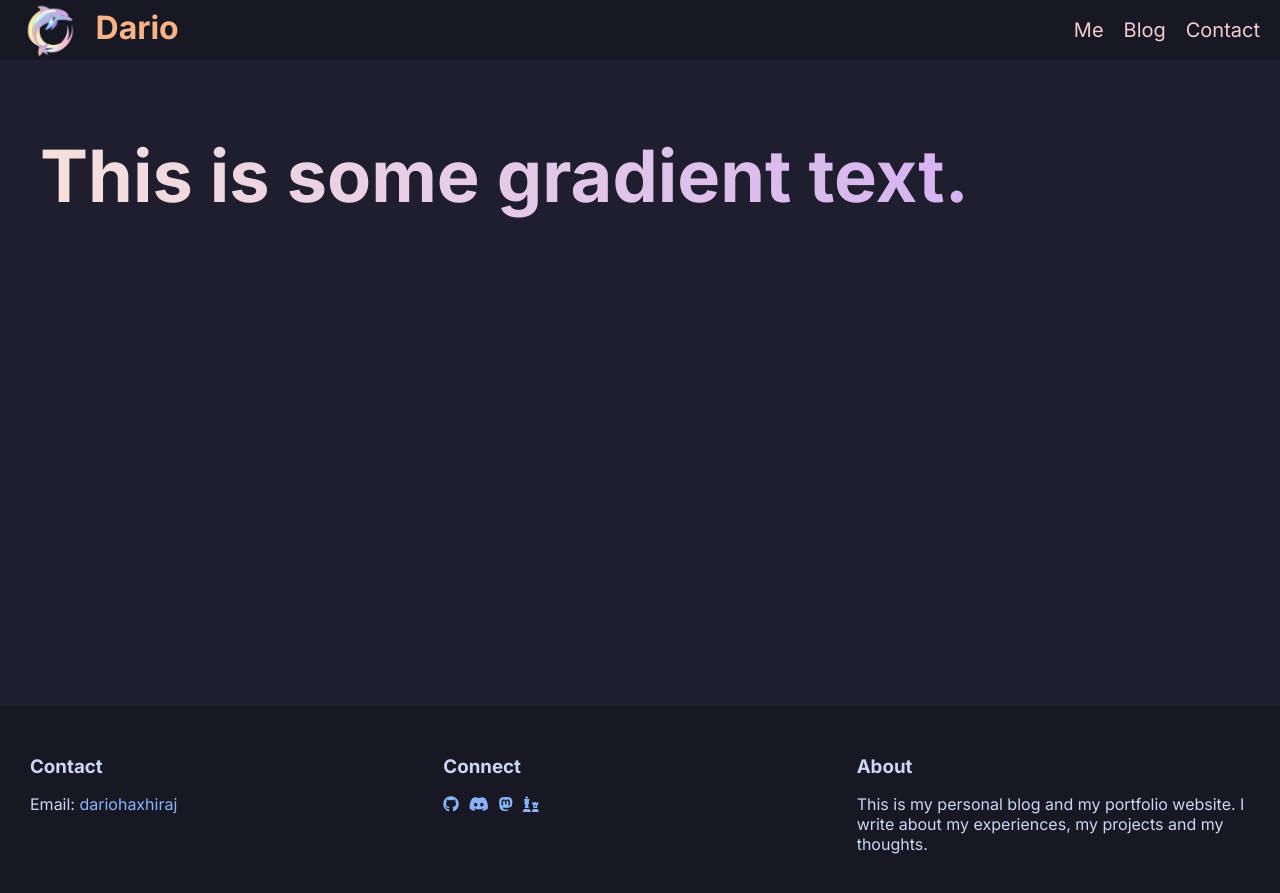
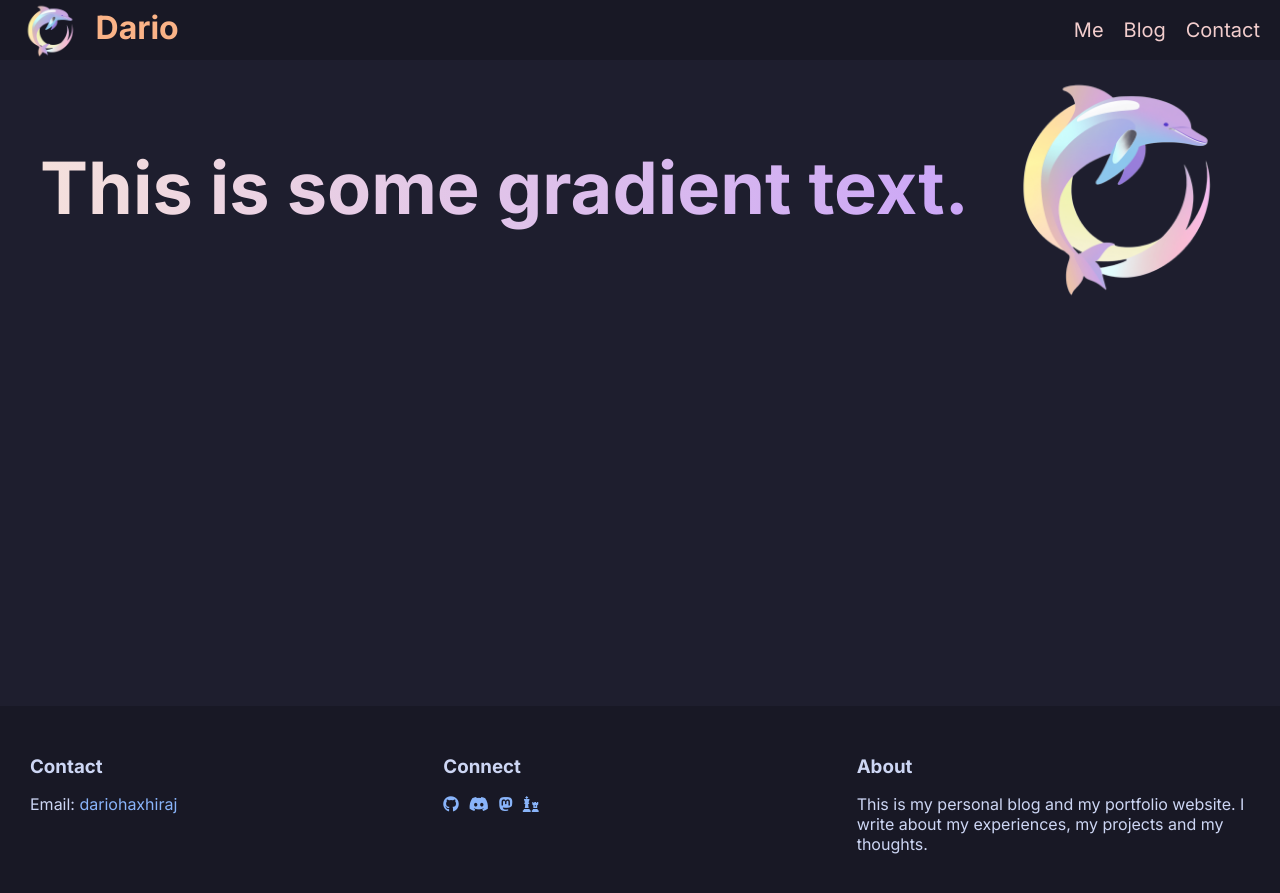
Before and after one commit to low-perry/dario_blog, a Jekyll site: the page built from index.markdown, in a window 1280 px wide. Shown: the top 893 px of the page. Built offline with Jekyll 4.4.1, drawn with Linux system fonts in a browser that asks for light colours.

Commit message:
Add hero page, animate logo

```diff
--- /dev/null
+++ b/_layouts/hero.html
@@ -0,0 +1,14 @@
+---
+layout: main
+---
+
+<div class="hero-container">
+    <div class="hero-text">
+        <p>
+            This is some gradient text.
+        </p>
+    </div>
+    <div class="hero-logo">
+        <img src="{{ site.baseurl }}/assets/images/logo.png" alt="Logo">
+    </div>
+</div>
--- a/assets/css/main.css
+++ b/assets/css/main.css
@@ -129,6 +129,40 @@ footer {
     margin: 0 10px 0 0;
 }
 
+/* Hero section */
+.hero-container {
+    display: flex;
+    justify-content: space-between;
+    align-items: center;
+}
+
+.hero-text p {
+    background: linear-gradient(to right, #f5e0dc, #cba6f7);
+    -webkit-background-clip: text;
+    -webkit-text-fill-color: transparent;
+    font-size: 72px;
+    font-weight: bold;
+}
+
+@keyframes spin {
+    from {
+        transform: rotate(0deg);
+    }
+    to {
+        transform: rotate(360deg);
+    }
+}
+
+.hero-logo img {
+    height: 250px;
+    width: auto;
+    transition: transform 0.5s ease-in-out;
+}
+
+.hero-logo img:hover {
+    animation: spin 2s linear infinite;
+}
+
 
 
 
@@ -177,4 +211,8 @@ footer {
     .social-media {
         justify-content: center;
     }
+
+    .hero-container {
+        flex-direction: column;
+    }
 }
--- a/index.markdown
+++ b/index.markdown
@@ -1,6 +1,3 @@
 ---
-layout: main
+layout: hero
 ---
-<p style="background: linear-gradient(to right, #f5e0dc, #cba6f7); -webkit-background-clip: text; -webkit-text-fill-color: transparent; font-size: 72px; font-weight: bold;">
-  This is some gradient text.
-</p>
```
